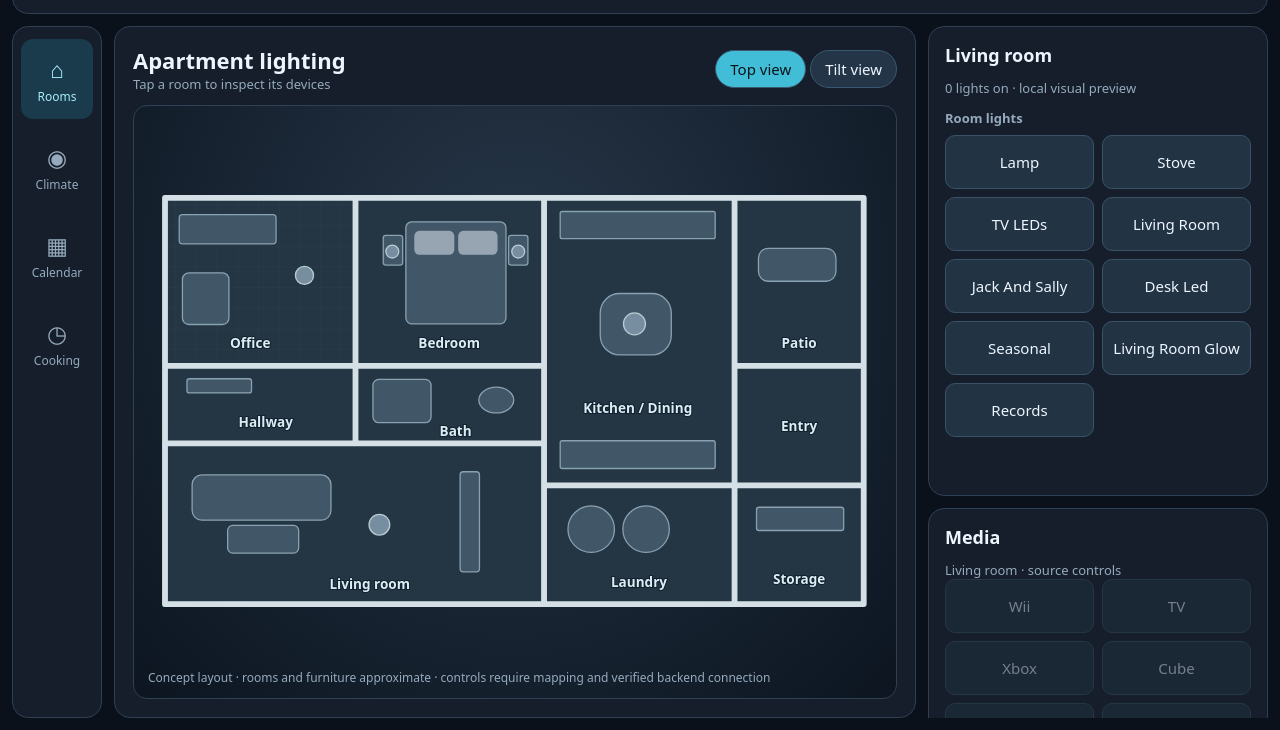
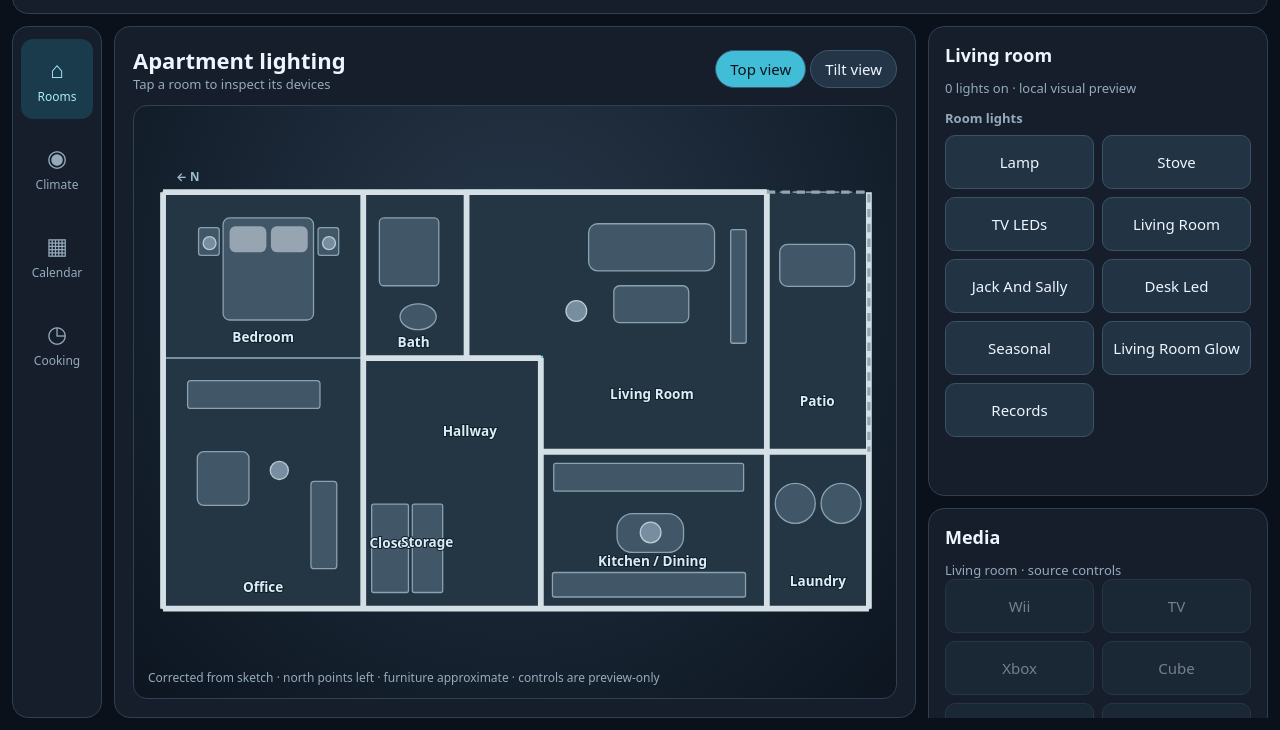
Before and after one commit to pengels22/HomeControl, a plain HTML site: page 05_PNL/21inch_Monitor/index.html in a window 1280 px wide. Shown: the part 70-800 px from the top of the page. Drawn offline with Linux system fonts and the light colour scheme.

Commit message:
Correct 21-inch apartment room geometry and separate sidebar from floor plan

```diff
--- a/05_PNL/21inch_Monitor/index.html
+++ b/05_PNL/21inch_Monitor/index.html
@@ -24,22 +24,23 @@ svg{width:100%;height:100%;max-height:100%;touch-action:manipulation}.room{curso
 <header><div class="brand">HOME<span>CONTROL</span> <small class="sub">/ 21-inch</small></div><div class="status"><span class="dot" id="dot"></span><span id="connection">Preview · not connected</span><span id="clock"></span></div></header>
 <nav aria-label="Pages"><button class="active" data-page="lights"><strong>⌂</strong>Rooms</button><button data-page="climate"><strong>◉</strong>Climate</button><button data-page="calendar"><strong>▦</strong>Calendar</button><button data-page="cooking"><strong>◷</strong>Cooking</button></nav>
 <main class="central"><div class="topline"><div><h1 id="page-title">Apartment lighting</h1><div class="sub">Tap a room to inspect its devices</div></div><div><button class="pill selected" id="view2d" aria-pressed="true">Top view</button> <button class="pill" id="view3d" aria-pressed="false">Tilt view</button></div></div>
-<div class="mapwrap"><svg id="apartment" viewBox="0 0 1180 740" role="img" aria-label="Interactive furnished apartment floor plan">
-<defs><pattern id="planks" patternUnits="userSpaceOnUse" width="32" height="32"><path d="M0 0V32 M0 0H32" stroke="#74899b" stroke-opacity=".13"/></pattern></defs>
-<g id="plan" transform="translate(0 0)">
-<!-- Approximate layout transcribed from hand sketch: office and bedroom left, living and kitchen center, patio/laundry right. -->
-<g class="room" data-room="office" tabindex="0" role="button" aria-label="Office"><rect class="floor" x="48" y="54" width="295" height="260"/><rect x="48" y="54" width="295" height="260" fill="url(#planks)" pointer-events="none"/><rect class="furniture" x="70" y="80" width="150" height="45" rx="5"/><rect class="furniture" x="75" y="170" width="72" height="80" rx="10"/><circle class="fixture" cx="264" cy="174" r="14"/><text x="180" y="286" text-anchor="middle">Office</text></g>
-<g class="room" data-room="bedroom" tabindex="0" role="button" aria-label="Bedroom"><rect class="floor" x="343" y="54" width="292" height="260"/><rect class="furniture" x="421" y="91" width="155" height="158" rx="9"/><rect x="434" y="105" width="62" height="37" fill="#97a5b3" rx="8"/><rect x="502" y="105" width="61" height="37" fill="#97a5b3" rx="8"/><rect class="furniture" x="386" y="112" width="30" height="46" rx="4"/><rect class="furniture" x="580" y="112" width="30" height="46" rx="4"/><circle class="fixture" cx="400" cy="137" r="10"/><circle class="fixture" cx="595" cy="137" r="10"/><text x="488" y="287" text-anchor="middle">Bedroom</text></g>
-<g class="room" data-room="bathroom" tabindex="0" role="button" aria-label="Bathroom"><rect class="floor" x="343" y="314" width="292" height="120"/><rect class="furniture" x="370" y="335" width="90" height="67" rx="9"/><ellipse class="furniture" cx="561" cy="367" rx="27" ry="20"/><text x="498" y="423" text-anchor="middle">Bath</text></g>
-<g class="room" data-room="hallway" tabindex="0" role="button" aria-label="Hallway"><rect class="floor" x="48" y="314" width="295" height="120"/><rect class="furniture" x="82" y="334" width="100" height="22" rx="4"/><text x="204" y="408" text-anchor="middle">Hallway</text></g>
-<g class="room" data-room="living" tabindex="0" role="button" aria-label="Living room"><rect class="floor" x="48" y="434" width="587" height="249"/><rect class="furniture" x="90" y="483" width="215" height="70" rx="15"/><rect class="furniture" x="145" y="561" width="110" height="43" rx="8"/><rect class="furniture" x="505" y="478" width="30" height="155" rx="5"/><circle class="fixture" cx="380" cy="560" r="16"/><text x="365" y="659" text-anchor="middle">Living room</text></g>
-<g class="room" data-room="kitchen" tabindex="0" role="button" aria-label="Kitchen and dining"><rect class="floor" x="635" y="54" width="295" height="445"/><rect class="furniture" x="660" y="75" width="240" height="42" rx="3"/><rect class="furniture" x="660" y="430" width="240" height="43" rx="3"/><rect class="furniture" x="722" y="202" width="110" height="95" rx="30"/><circle class="fixture" cx="775" cy="249" r="17"/><text x="780" y="387" text-anchor="middle">Kitchen / Dining</text></g>
-<g class="room" data-room="laundry" tabindex="0" role="button" aria-label="Laundry"><rect class="floor" x="635" y="499" width="295" height="184"/><circle class="furniture" cx="708" cy="567" r="36"/><circle class="furniture" cx="793" cy="567" r="36"/><text x="782" y="656" text-anchor="middle">Laundry</text></g>
-<g class="room" data-room="patio" tabindex="0" role="button" aria-label="Patio"><rect class="floor" x="930" y="54" width="200" height="260"/><rect class="furniture" x="967" y="132" width="120" height="51" rx="15"/><text x="1030" y="287" text-anchor="middle">Patio</text></g>
-<g class="room" data-room="entry" tabindex="0" role="button" aria-label="Entry"><rect class="floor" x="930" y="314" width="200" height="185"/><text x="1030" y="415" text-anchor="middle">Entry</text></g>
-<g class="room" data-room="storage" tabindex="0" role="button" aria-label="Storage"><rect class="floor" x="930" y="499" width="200" height="184"/><rect class="furniture" x="964" y="533" width="135" height="36" rx="4"/><text x="1030" y="652" text-anchor="middle">Storage</text></g>
-<path class="wall" d="M48 54H1130V683H48Z M343 54V434 M635 54V683 M930 54V683 M48 314H635 M343 434H635 M48 434H635 M635 499H1130 M930 314H1130"/>
-</g></svg><div class="note">Concept layout · rooms and furniture approximate · controls require mapping and verified backend connection</div></div></main>
+<div class="mapwrap"><svg id="apartment" viewBox="0 0 1180 740" role="img" aria-label="Interactive apartment plan oriented with north to the left">
+<defs><pattern id="planks" patternUnits="userSpaceOnUse" width="30" height="30"><path d="M0 0V30 M0 0H30" stroke="#99b0bc" stroke-opacity=".10"/></pattern></defs>
+<g id="plan">
+<!-- Sketch orientation: NORTH = screen LEFT. Media, Alarm and Active Timers are NOT apartment rooms. -->
+<g class="room" data-room="bedroom" tabindex="0" role="button" aria-label="Bedroom"><path class="floor" d="M45 45H355V302H45Z"/><rect class="furniture" x="138" y="85" width="140" height="158" rx="10"/><rect x="148" y="98" width="57" height="40" rx="9" fill="#97a5b3"/><rect x="212" y="98" width="57" height="40" rx="9" fill="#97a5b3"/><rect class="furniture" x="100" y="100" width="32" height="43" rx="4"/><rect class="furniture" x="285" y="100" width="32" height="43" rx="4"/><circle class="fixture" cx="117" cy="124" r="10"/><circle class="fixture" cx="302" cy="124" r="10"/><text x="200" y="277" text-anchor="middle">Bedroom</text></g>
+<g class="room" data-room="office" tabindex="0" role="button" aria-label="Office"><path class="floor" d="M45 302H355V690H45Z"/><rect class="furniture" x="83" y="337" width="205" height="43" rx="5"/><rect class="furniture" x="98" y="447" width="80" height="83" rx="10"/><rect class="furniture" x="274" y="493" width="40" height="135" rx="5"/><circle class="fixture" cx="225" cy="476" r="14"/><text x="200" y="665" text-anchor="middle">Office</text></g>
+<g class="room" data-room="bathroom" tabindex="0" role="button" aria-label="Bathroom"><path class="floor" d="M355 45H515V302H355Z"/><rect class="furniture" x="380" y="85" width="92" height="105" rx="7"/><ellipse class="furniture" cx="440" cy="238" rx="28" ry="20"/><text x="433" y="285" text-anchor="middle">Bath</text></g>
+<g class="room" data-room="hallway" tabindex="0" role="button" aria-label="Hallway and closets"><path class="floor" d="M355 302H630V690H355Z"/><rect class="furniture" x="368" y="528" width="57" height="137" rx="3"/><rect class="furniture" x="431" y="528" width="47" height="137" rx="3"/><text x="397" y="596" text-anchor="middle" font-size="12">Closet</text><text x="454" y="595" text-anchor="middle" font-size="12">Storage</text><text x="520" y="422" text-anchor="middle">Hallway</text></g>
+<g class="room" data-room="living" tabindex="0" role="button" aria-label="Living room"><path class="floor" d="M515 45H980V447H630V302H515Z"/><rect class="furniture" x="704" y="94" width="195" height="73" rx="14"/><rect class="furniture" x="743" y="190" width="116" height="57" rx="9"/><rect class="furniture" x="924" y="103" width="24" height="176" rx="3"/><circle class="fixture" cx="685" cy="229" r="16"/><text x="802" y="365" text-anchor="middle">Living Room</text></g>
+<g class="room" data-room="kitchen" tabindex="0" role="button" aria-label="Kitchen and dining"><path class="floor" d="M630 447H980V690H630Z"/><rect class="furniture" x="650" y="465" width="294" height="43" rx="3"/><rect class="furniture" x="648" y="634" width="299" height="38" rx="3"/><rect class="furniture" x="748" y="543" width="103" height="60" rx="24"/><circle class="fixture" cx="800" cy="572" r="16"/><text x="803" y="624" text-anchor="middle">Kitchen / Dining</text></g>
+<g class="room" data-room="patio" tabindex="0" role="button" aria-label="Patio"><path class="floor" d="M980 45H1138V447H980Z" stroke-dasharray="12 8"/><rect class="furniture" x="1000" y="126" width="116" height="65" rx="12"/><text x="1058" y="376" text-anchor="middle">Patio</text></g>
+<g class="room" data-room="laundry" tabindex="0" role="button" aria-label="Laundry room"><path class="floor" d="M980 447H1138V690H980Z"/><circle class="furniture" cx="1024" cy="527" r="31"/><circle class="furniture" cx="1095" cy="527" r="31"/><text x="1059" y="655" text-anchor="middle">Laundry</text></g>
+<path class="wall" d="M45 45H980 M45 690H1138 M45 45V690 M355 45V690 M515 45V302 M355 302H630 M515 302H630 M630 302V690 M980 45V690 M1138 45V690 M980 447H1138 M630 447H980"/>
+<!-- Patio's outer/right side is a dashed exterior boundary. Internal door openings to refine when measurements become available. -->
+<path d="M980 45H1138V447" fill="none" stroke="#91a5b3" stroke-width="5" stroke-dasharray="13 10" pointer-events="none"/>
+<g fill="#9fc0d0" font-size="18" font-weight="700" pointer-events="none"><text x="65" y="28">← N</text></g>
+</g></svg><div class="note">Corrected from sketch · north points left · furniture approximate · controls are preview-only</div></div></main>
 <aside class="rail">
 <section><h2 id="room-title">Living room</h2><div class="sub" id="room-summary">Preview controls</div><h3>Room lights</h3><div class="actions" id="lights"></div><p id="toast" class="muted" aria-live="polite"></p></section>
 <section><h2>Media</h2><div class="sub">Living room · source controls</div><div class="actions" id="media"></div></section>
@@ -52,7 +53,7 @@ const rooms={
 office:['Desk Lights','Office Lights','Printer Lights','Workbench','Desk Over','Laser Fan'],
 bedroom:['Fan','Wreath','Hubby Glow','Wifey Glow','Under Bed','Vines','Lamps','Head White','Bedroom Over','Bedroom TV'],
 bathroom:['Bathroom Toe'],hallway:['Hallway'],living:['Lamp','Stove','TV LEDs','Living Room','Jack And Sally','Desk Led','Seasonal','Living Room Glow','Records'],
-kitchen:['Cabinets','Kitchen Overhead'],laundry:['Laundry'],patio:['Patio'],entry:['Entry'],storage:['Storage']
+kitchen:['Cabinets','Kitchen Overhead'],laundry:['Laundry'],patio:['Patio']
 };
 const state={selected:'living',on:{},timerEnd:null,connected:false};
 const roomNodes=[...document.querySelectorAll('.room')], lightButtons=document.getElementById('lights');
```
